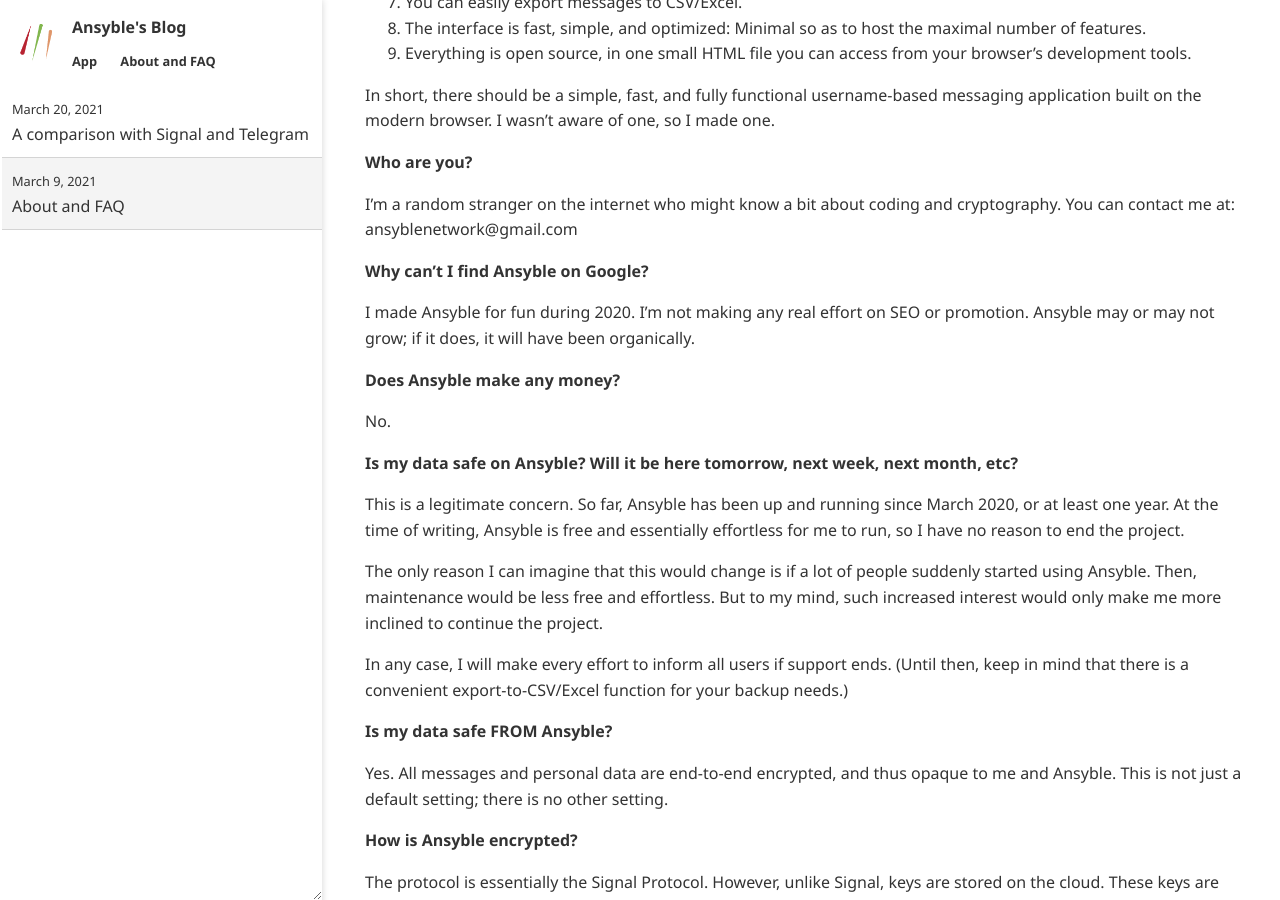
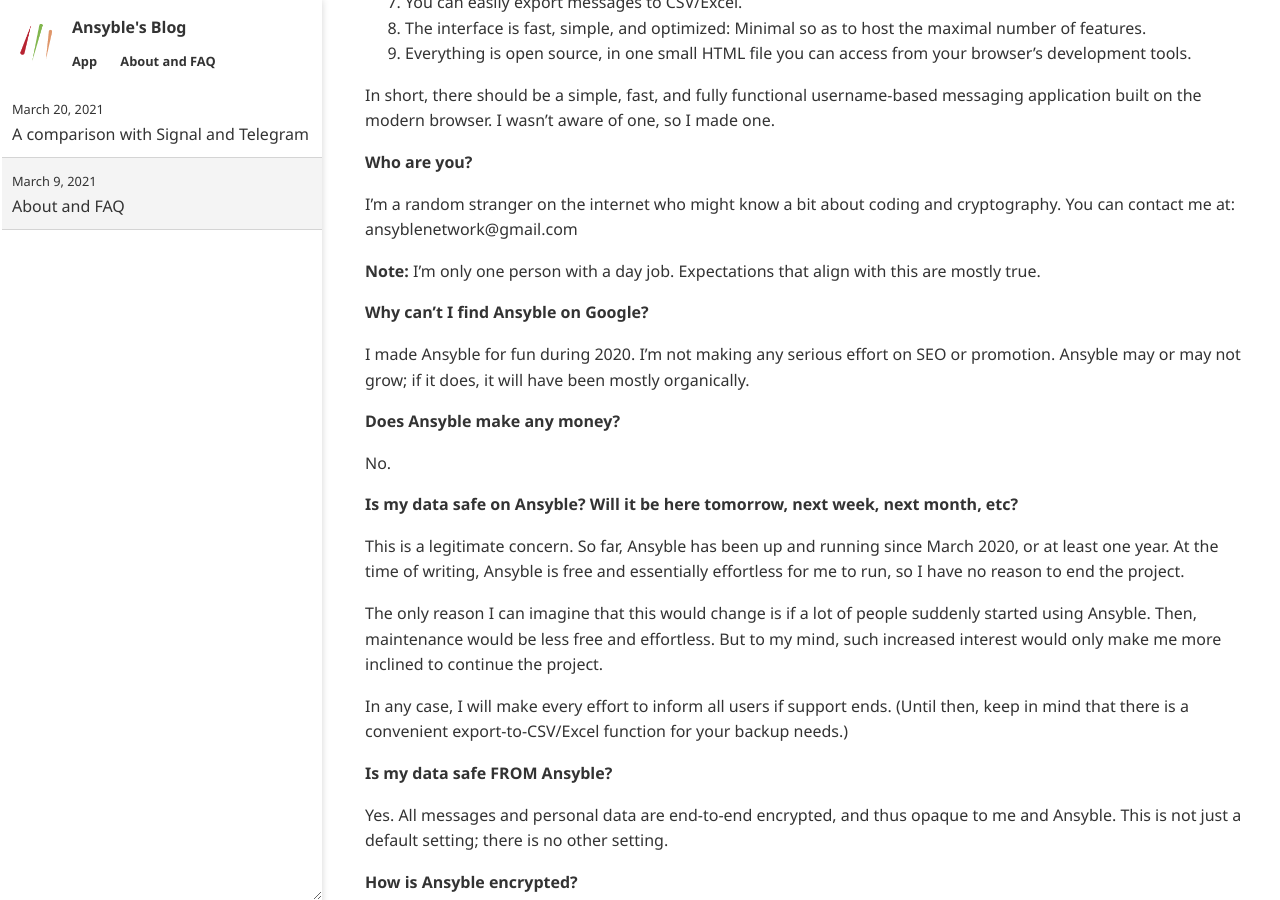
Before and after one commit to ansyblenetwork/ansybleblog, a Jekyll site: the page built from _posts/2021-03-09-about-and-faq.md, in a window 1280 px wide and 900 px high, scrolled down 458 px. Built offline with Jekyll 4.4.1, drawn with Linux system fonts in a browser that asks for light colours.

Commit message:
Update 2021-03-09-about-and-faq.md

```diff
--- a/_posts/2021-03-09-about-and-faq.md
+++ b/_posts/2021-03-09-about-and-faq.md
@@ -20,9 +20,11 @@
 
 I'm a random stranger on the internet who might know a bit about coding and cryptography. You can contact me at: ansyblenetwork@gmail.com
 
+__Note:__ I'm only one person with a day job. Expectations that align with this are mostly true.
+
 #### Why can't I find Ansyble on Google?
 
-I made Ansyble for fun during 2020. I'm not making any real effort on SEO or promotion. Ansyble may or may not grow; if it does, it will have been organically.
+I made Ansyble for fun during 2020. I'm not making any serious effort on SEO or promotion. Ansyble may or may not grow; if it does, it will have been mostly organically.
 
 #### Does Ansyble make any money?
 
```
